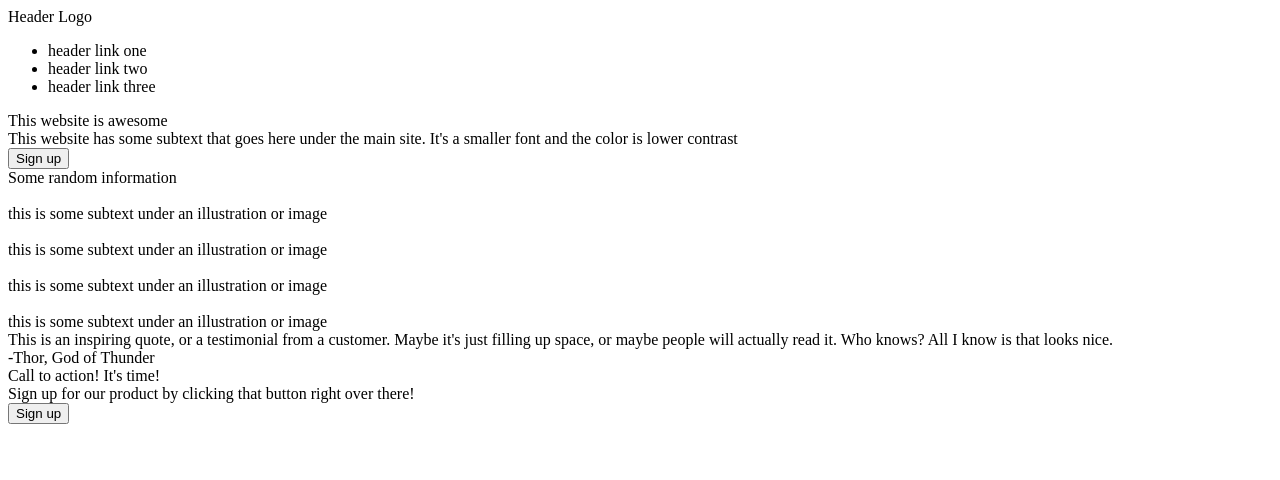
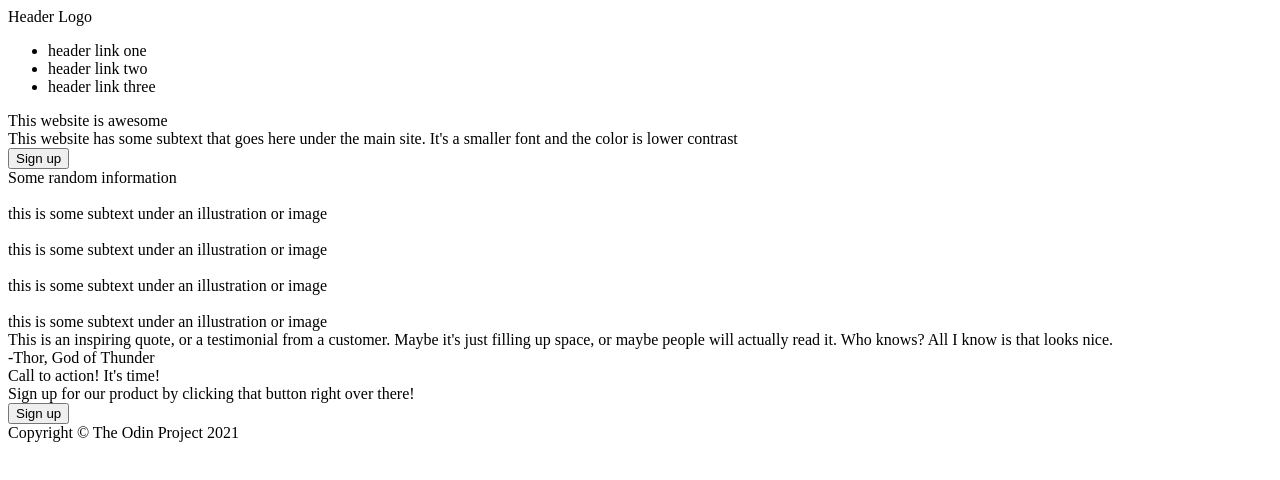
Before and after one commit to cheng9824/landing-page, a plain HTML site: page index.html in a window 1280 px wide. Drawn offline with Linux system fonts and the light colour scheme.

Commit message:
Add footer section html

```diff
--- a/index.html
+++ b/index.html
@@ -57,5 +57,8 @@
             <button>Sign up</button>
         </div>
     </div>
+    <div class="footer">
+        <div>Copyright &copy; The Odin Project 2021</div>
+    </div>
 </body>
 </html>
```
